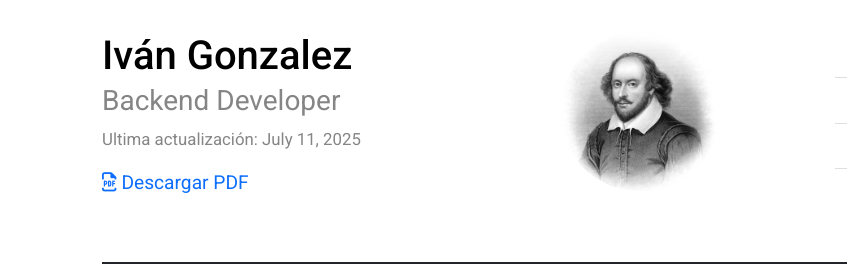
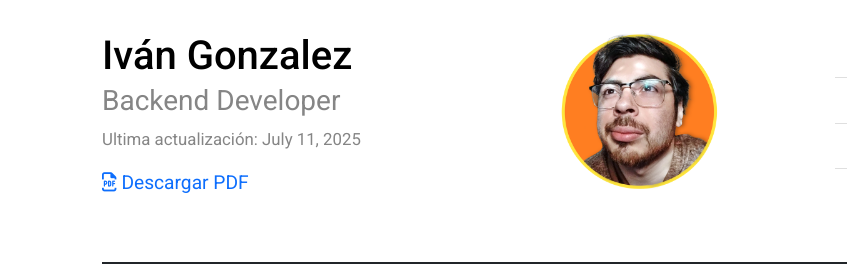
Before and after one commit to ivn-gonzalez/cv, a plain HTML site: page index.html in a window 1280 px wide. Shown: the top 280 px of the page, 0-847 px from the left. Drawn offline with nearby package versions, Linux system fonts and the light colour scheme.

Commit message:
Deploying to gh-pages from @ ivn-gonzalez/cv@0b5aa08be913f3da76bb68193676485d104b7627 🚀

```diff
--- a/index.html
+++ b/index.html
@@ -39,7 +39,7 @@
                 </div>
             </div>
             <div class="col-4 col-md-3 col-lg-2 offset-lg-1 d-none d-md-block align-md-self-center text-center">
-                <img src="photo.jpg" class="rounded-circle img-fluid" alt="Personal photo">
+                <img src="photo.png" class="rounded-circle img-fluid" alt="Personal photo">
             </div>
             <div class="col-print-6 col-12 col-md-5 offset-lg-1 col-lg-4">
                 <ul class="list-group list-group-flush">
```
Also changed, not shown: 1 other file.
